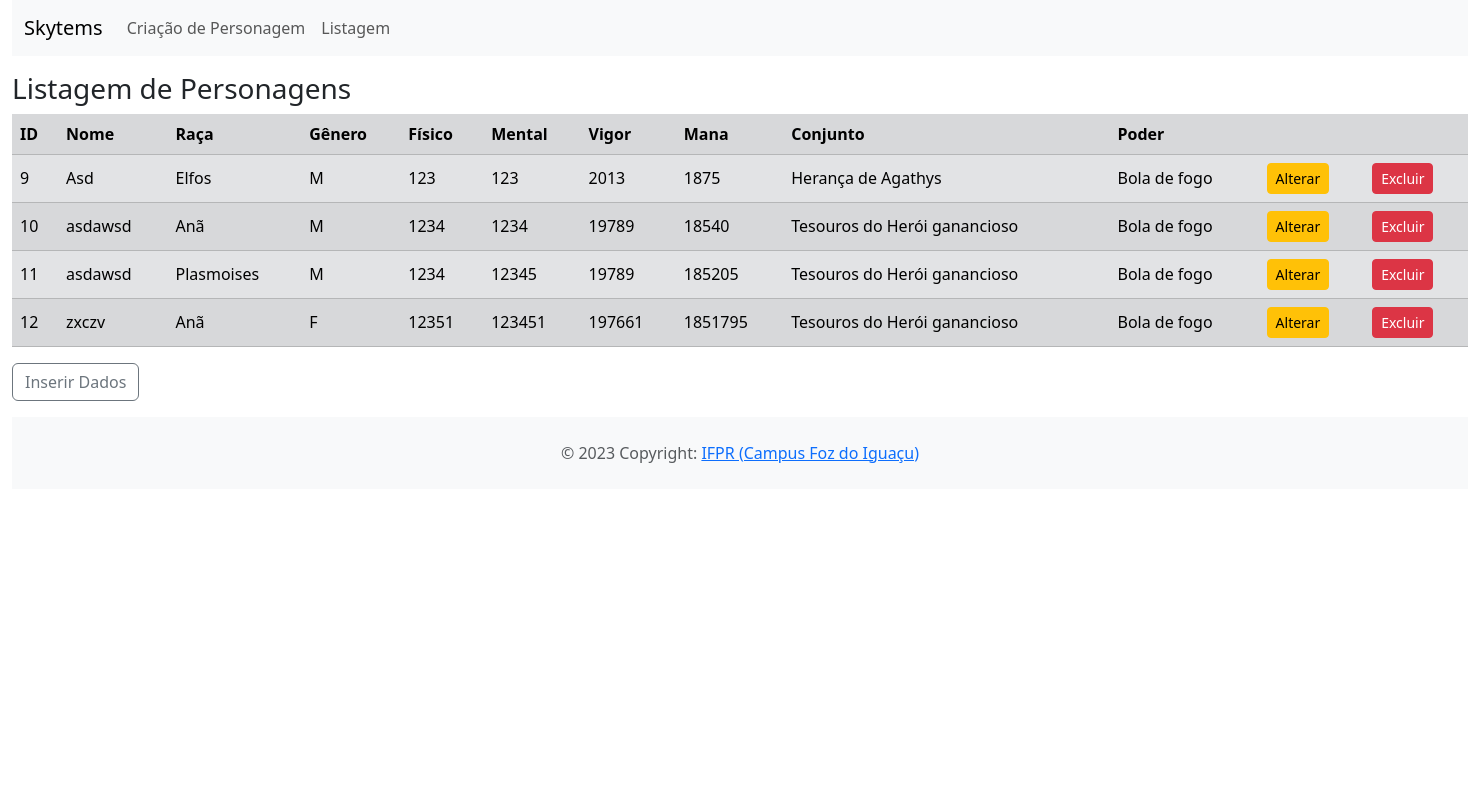
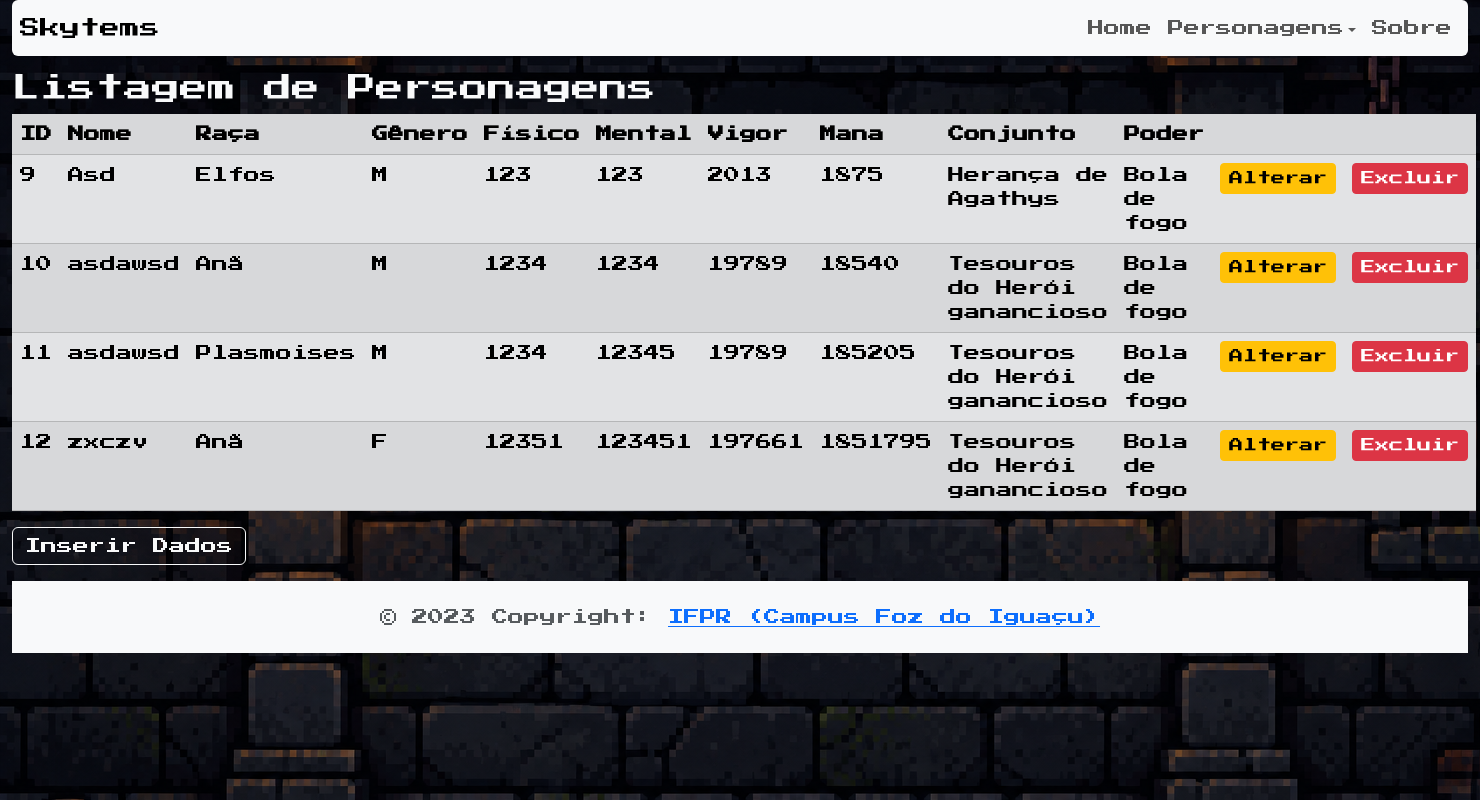
Before and after one commit to Dedekk12/skytens, a PHP site: page /view/personagem/listar.php in a window 1480 px wide. Run offline with PHP 8.4, Linux system fonts and the light colour scheme; data comes from the database, SQL or seed files in the repository; both versions use the stored data as it was after the commit.

Commit message:
Add files via upload

```diff
--- a/sistema/service/PersonagemService.php
+++ b/sistema/service/PersonagemService.php
@@ -18,8 +18,16 @@ class PersonagemService
             array_push($erros,"Informe seu físico!!");
         }
 
+        if ($perso->getFisico() < 0) {
+            array_push($erros,"O físico não pode ser um valor negativo!!!");
+        }
+
         if (!$perso->getMental()) {
             array_push($erros,"Informe seu mental!!");
+        }
+
+                if ($perso->getMental() < 0) {
+            array_push($erros,"O mental não pode ser um valor negativo!!!");
         }
 
         if (!$perso->getGenero()) {
--- /dev/null
+++ b/sistema/style/style.css
@@ -0,0 +1,5 @@
+body {
+    font-family: "Press Start 2P", sans-serif;
+    background-image: url("img/parede.png");
+
+}
--- a/sistema/util/Config.php
+++ b/sistema/util/Config.php
@@ -8,7 +8,7 @@ error_reporting(E_ALL);
 define("DB_HOST", "localhost");
 define("DB_NAME", "db_skytens");
 define("DB_USER", "root");
-define("DB_PASSWORD", "");
+define("DB_PASSWORD", "bancodedados");
 
 //Configuração de ambiente
 define("AMB_DEV", true);
@@ -16,4 +16,4 @@ define("AMB_DEV", true);
 
 
 //Configuração de acesso
-define("BASE_URL","/scripts/skytens-main/sistema/");
+define("BASE_URL","/skytens-main/sistema/");
--- a/sistema/view/include/header.php
+++ b/sistema/view/include/header.php
@@ -1,5 +1,6 @@
 <!DOCTYPE html>
 <html lang="en">
+
 <head>
     <meta charset="utf-8">
     <meta name="viewport" content="width=device-width, initial-scale=1">
@@ -7,9 +8,15 @@
 
     <link href="https://cdn.jsdelivr.net/npm/bootstrap@5.3.8/dist/css/bootstrap.min.css" rel="stylesheet" integrity="sha384-sRIl4kxILFvY47J16cr9ZwB07vP4J8+LH7qKQnuqkuIAvNWLzeN8tE5YBujZqJLB" crossorigin="anonymous">
 
-    <link rel="stylesheet" href="../../style/style.css">
+    <link rel="stylesheet" href="<?= BASE_URL ?>style/style.css">
+
+    <link rel="preconnect" href="https://fonts.googleapis.com">
+    <link rel="preconnect" href="https://fonts.gstatic.com" crossorigin>
+    <link href="https://fonts.googleapis.com/css2?family=Press+Start+2P&display=swap" rel="stylesheet">
+
 
 </head>
+
 <body>
-<!-- Abertura de tag de banner do sistema -->
-<div class="container-fluid">
+    <!-- Abertura de tag de banner do sistema -->
+    <div class="container-fluid">
--- a/sistema/view/include/menu.php
+++ b/sistema/view/include/menu.php
@@ -1,26 +1,33 @@
-<?php
-require_once(__DIR__ . "/../../util/Config.php");
-?>
 
-<nav class="navbar navbar-expand-lg bg-body-tertiary">
-    <div class="container-fluid">
+<nav class="navbar navbar-expand-lg bg-body-tertiary rounded p-2">
+
     <a class="navbar-brand" href="<?= BASE_URL ?>index.php">Skytems</a>
+
+
     <button class="navbar-toggler" type="button" data-bs-toggle="collapse" data-bs-target="#navbarSupportedContent" aria-controls="navbarSupportedContent" aria-expanded="false" aria-label="Toggle navigation">
         <span class="navbar-toggler-icon"></span>
     </button>
-        <div class="collapse navbar-collapse" id="navbarSupportedContent">
-            <ul class="navbar-nav me-auto mb-2 mb-lg-0">
+
+
+
+    <div class="collapse navbar-collapse" id="navSite">
+        <ul class="navbar-nav ms-auto">
             <li class="nav-item">
-                    <a class="nav-link" href="<?= BASE_URL ?>view/personagem/inserir.php">Criação de Personagem</a>
+                <a href="<?= BASE_URL ?>index.php" class="nav-link">Home</a>
             </li>
-            </ul>
-
-            <div class="collapse navbar-collapse" id="navbarSupportedContent">
-            <ul class="navbar-nav me-auto mb-2 mb-lg-0">
+            <li class="nav-item dropdown">
+                <a href="#" class="nav-link dropdown-toggle"
+                    id="navDropDown" data-bs-toggle="dropdown">Personagens</a>
+                <div class="dropdown-menu">
+                    <a href="<?= BASE_URL ?>view/personagem/listar.php" class="dropdown-item">Listagem</a>
+                    <a href="<?= BASE_URL ?>view/personagem/inserir.php" class="dropdown-item">Cadastro</a>
+                </div>
+            </li>
             <li class="nav-item">
-                    <a class="nav-link" href="<?= BASE_URL ?>view/personagem/listar.php">Listagem</a>
+                <a href="#" class="nav-link">Sobre</a>
             </li>
         </ul>
     </div>
-    </div>
+
+
 </nav>
--- a/sistema/view/personagem/listar.php
+++ b/sistema/view/personagem/listar.php
@@ -15,12 +15,19 @@ include(__DIR__ . "/../include/menu.php");
 ?>
 
 
-<div class="mt-3">
+
+
+<?php if (!empty($personagens)) : ?>
+
+
+
+    <div class="mt-3 text-light">
         <h3>Listagem de Personagens</h3>
     </div>
 
 
-<table class="table table-secondary table-striped align-middle">
+
+    <table class="table table-secondary table-striped ">
         <tr>
             <th>ID</th>
             <th>Nome</th>
@@ -55,11 +62,17 @@ include(__DIR__ . "/../include/menu.php");
     </table>
 
     <div class="mt-3">
-         <a href="inserir.php" class="btn btn-outline-secondary">Inserir Dados</a>
+        <a href="inserir.php" class="btn btn-outline-light">Inserir Dados</a>
     </div>
 
 
+<?php else : ?>
 
+
+
+
+
+<?php endif; ?>
 <?php
 //Inclui rodapé
 include(__DIR__ . "/../include/footer.php");
```
Also changed, not shown: sistema/db_skytens.sql (+54 -44 lines), sistema/index.php (+53 -10 lines), sistema/view/personagem/form.php (+6 -1 lines), sistema/style/img/parede.png (added). Lines whose indentation alone changed are shown as unchanged.
